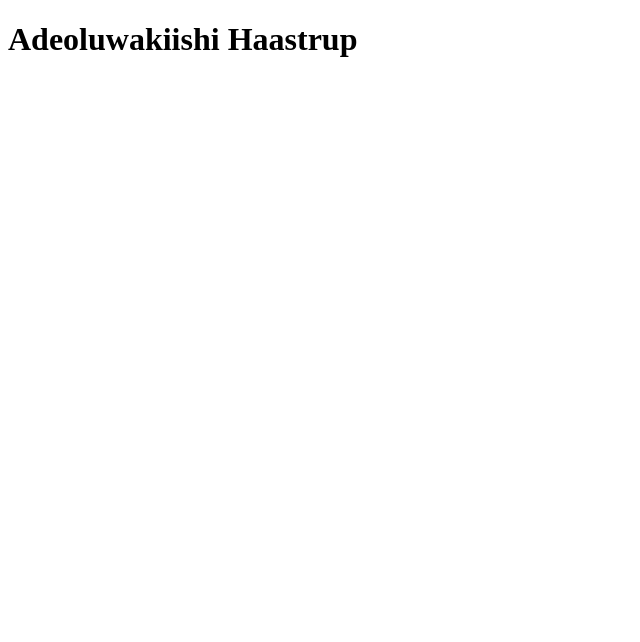
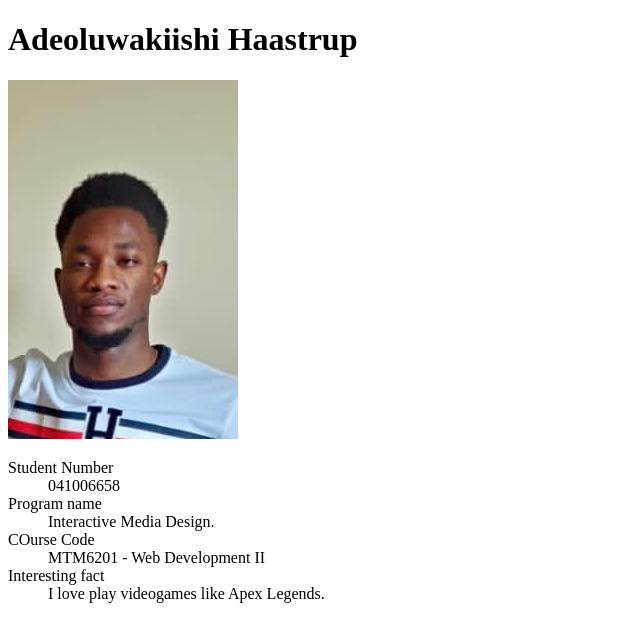
Before and after one commit to haa0018/mtm6201-week1, a plain HTML site: page index.html in a window 1280 px wide. Shown: the whole page, without its empty margins (0-640 px from the left). Drawn offline with Linux system fonts and the light colour scheme.

Commit message:
Description

```diff
--- a/index.html
+++ b/index.html
@@ -7,5 +7,16 @@
 </head>
 <body>
     <h1>Adeoluwakiishi Haastrup</h1>
+    <img src="My Pic.jpeg" alt="pictureofkiishi">
+    <dl>
+        <dt>Student Number</dt>
+         <dd>041006658</dd>
+    <dt>Program name</dt>
+    <dd>Interactive Media Design.</dd>
+   <dt>COurse Code </dt>
+   <dd>MTM6201 - Web Development II</dd>
+    <dt>Interesting fact</dt>
+    <dd>I love play videogames like Apex Legends.</dd>
+    </dl>
 </body>
 </html>
```
